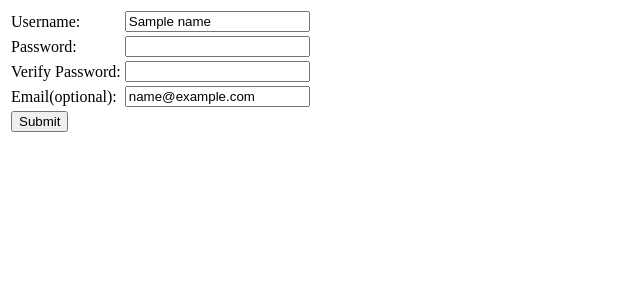
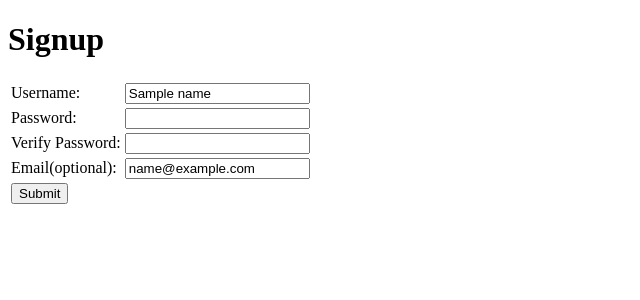
Before and after one commit to archana55/user-signup, a Flask app: template templates/index.html in a window 1280 px wide. Shown: the top 300 px of the page, without its empty margins (0-640 px from the left). Run offline with Flask 2, Linux system fonts and the light colour scheme; the template is opened without the code that fills it: most values are stand-ins (such as "Sample title", 1, 10 or a date in 2020).

Commit message:
finalcode

```diff
--- a/templates/index.html
+++ b/templates/index.html
@@ -6,6 +6,7 @@
                 </style>
     </head>
     <body>
+        <h1>Signup</h1>
 
 
         <form  method="post">
```
Also changed, not shown: main.py (line endings or trailing spaces).
